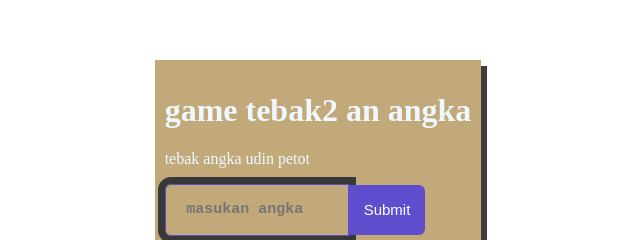
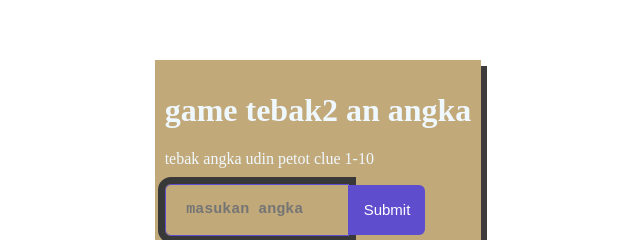
Before and after one commit to dejez30jr/tebak.angka, a plain HTML site: page index.html in a window 1280 px wide. Shown: the part 207-447 px from the top of the page, 322-962 px from the left. Drawn offline with Linux system fonts and the light colour scheme.

Commit message:
Update index.html

```diff
--- a/index.html
+++ b/index.html
@@ -15,7 +15,7 @@
     <div class="container">
     <div class="box">
     <h1>game tebak2 an angka</h1>
-    <p>tebak angka udin petot</p>
+    <p>tebak angka udin petot clue 1-10</p>
     <div class="input-group">
         <input type="number" class="input" id="guest" name="number" placeholder="masukan angka " autocomplete="off">
         <input class="button--submit" class="kirim" type="submit" onclick="checkGuess()">
```
